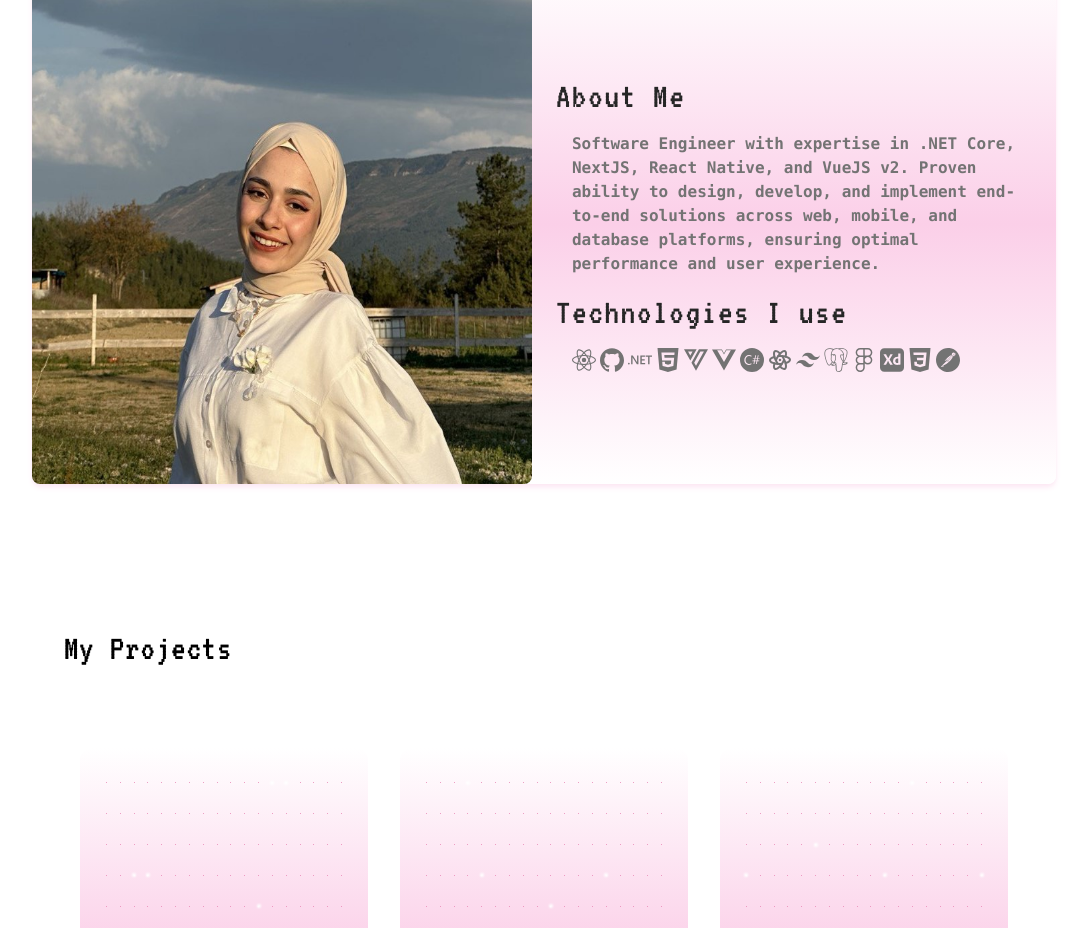
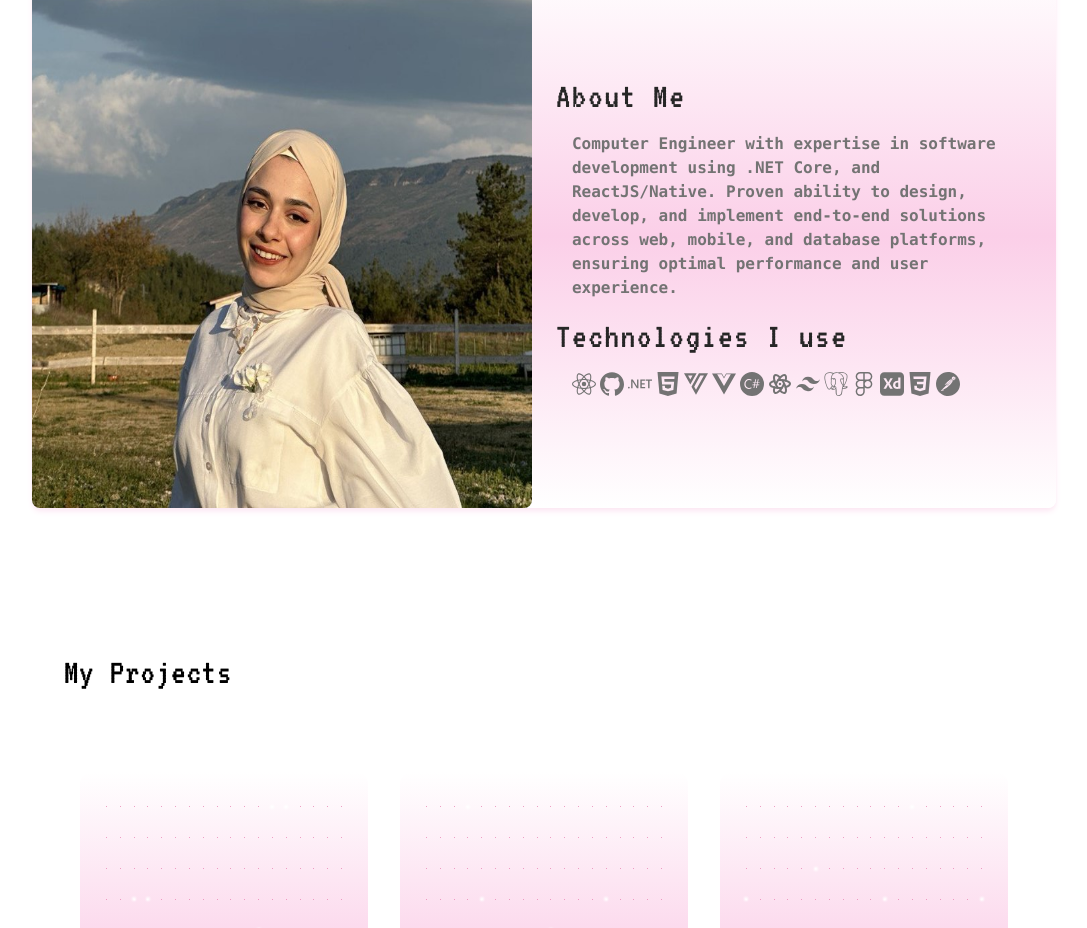
Before and after one commit to nisreenbouta/Portfolio-NextJS, a Next.js app: page / in a window 1280 px wide. Shown: the part 1020-1948 px from the top of the page, without its empty margins (96-1183 px from the left). Built offline with nearby package versions, Linux system fonts and the light colour scheme.

Commit message:
updated the CV

```diff
--- a/src/components/About.jsx
+++ b/src/components/About.jsx
@@ -16,8 +16,8 @@ const About = () => {
                 </div>
                 <div className=' w-full text-start max-md:text-center font-semibold text-neutral-500 md:py-28 px-2   ' >
                     <h2 className=' w-full  font-normal tracking-wider  text-neutral-800 mb-4 text-4xl  '>About Me</h2>
-                    <p className='px-4 font-mono'>Software Engineer with expertise in .NET Core, NextJS, React Native, and VueJS v2. Proven ability to design, develop, and implement end-to-end solutions
-                    across web, mobile, and database platforms, ensuring optimal performance and user experience.</p>
+                    <p className='px-4 font-mono'>Computer Engineer with expertise in software development using .NET Core, and ReactJS/Native. Proven ability to design, develop, and implement
+                    end-to-end solutions across web, mobile, and database platforms, ensuring optimal performance and user experience.</p>
                     <h2 className=' w-full tracking-wider font-normal text-neutral-800 my-4  text-4xl'>Technologies I use</h2>
                         <div className=' text-neutral-500 text-xl md:text-2xl flex flex-row max-md:flex-wrap max-md:justify-center gap-1 mt-2 items-center px-4'>
                             <SiReact />
```
Also changed, not shown: 1 other file (tests, documents, lock files or other folders).
